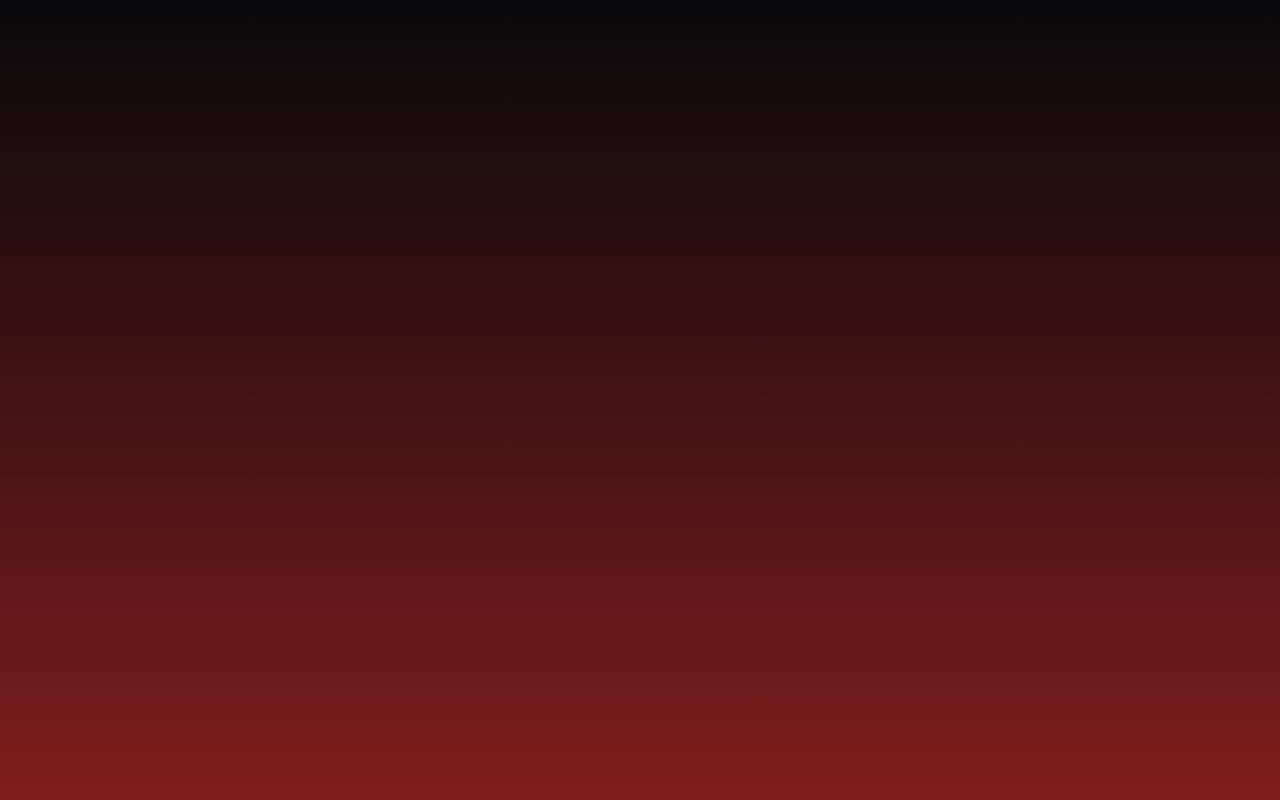
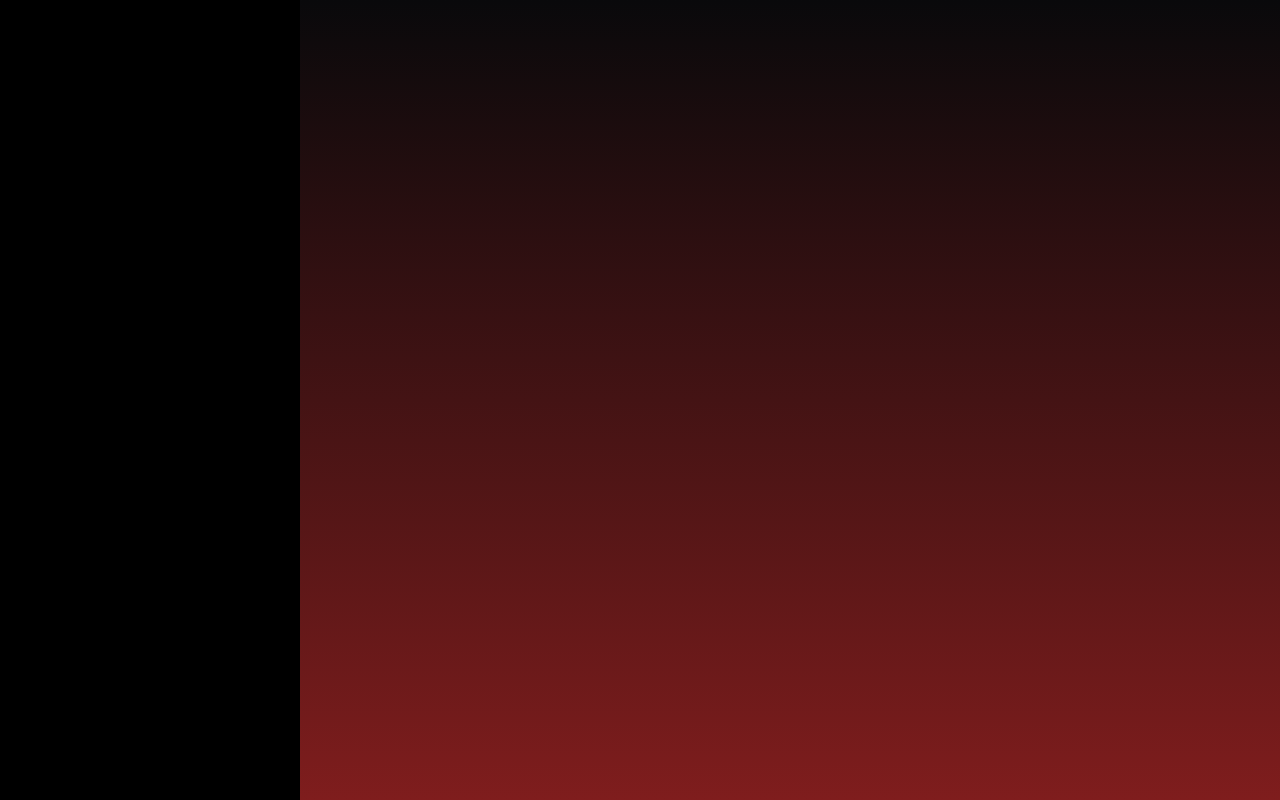
Before and after one commit to chrhi/Aflamy, a Next.js app: page / in a window 1280 px wide. Built offline with nearby package versions, Linux system fonts and the light colour scheme.

Commit message:
push changes to main

```diff
--- a/src/app/layout.tsx
+++ b/src/app/layout.tsx
@@ -17,7 +17,8 @@ export default function RootLayout({
   return (
     <html lang="en">
       <body className={inter.className}>
-        <div className="bg-gradient-to-b from-zinc-950 to-red-900">
+        <div className="w-[300px] h-screen bg-black fixed top-0 bottom-0 left-0"></div>
+        <div className="bg-gradient-to-b from-zinc-950 to-red-900 w-[calc(100%-300px)] ml-[300px]">
           {children}
         </div>
       </body>
```
